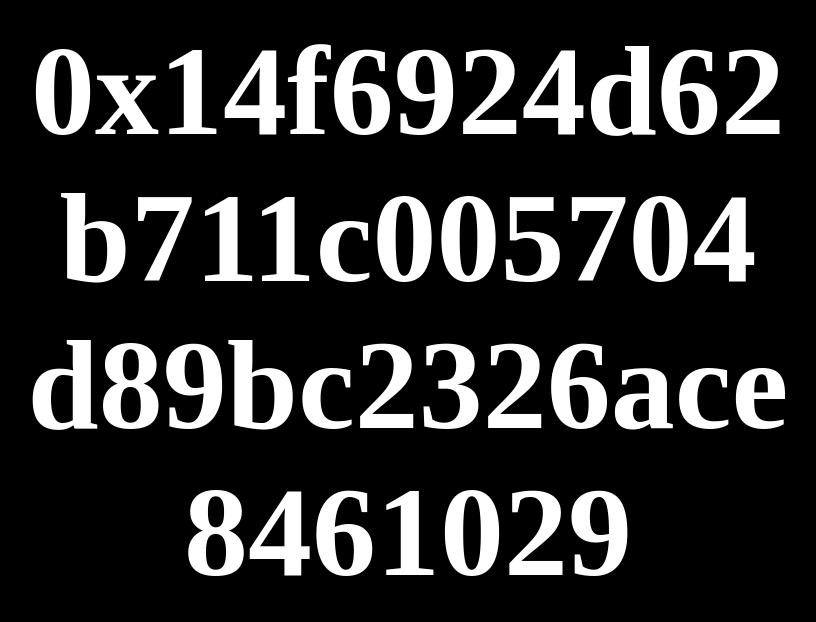
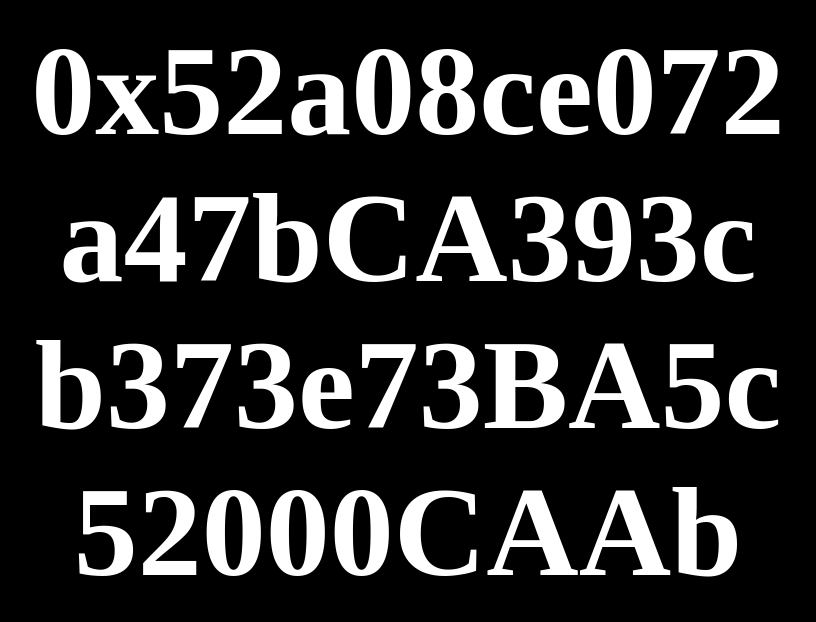
Before and after one commit to eugeniosaintemarie/eth, a plain HTML site: page index.html in a window 1280 px wide. Shown: the top 622 px of the page, without its empty margins (232-1048 px from the left). Drawn offline with Linux system fonts and the light colour scheme.

Commit message:
Update index.html

```diff
--- a/index.html
+++ b/index.html
@@ -34,7 +34,7 @@
 	<section>
         <br>
         <div>
-            <h1 class="adress">0x14f6924d62b711c005704d89bc2326ace8461029</h1>
+            <h1 class="adress">0x52a08ce072a47bCA393cb373e73BA5c52000CAAb</h1>
         </div>
         <br>
         <div class="imgbox">
```
